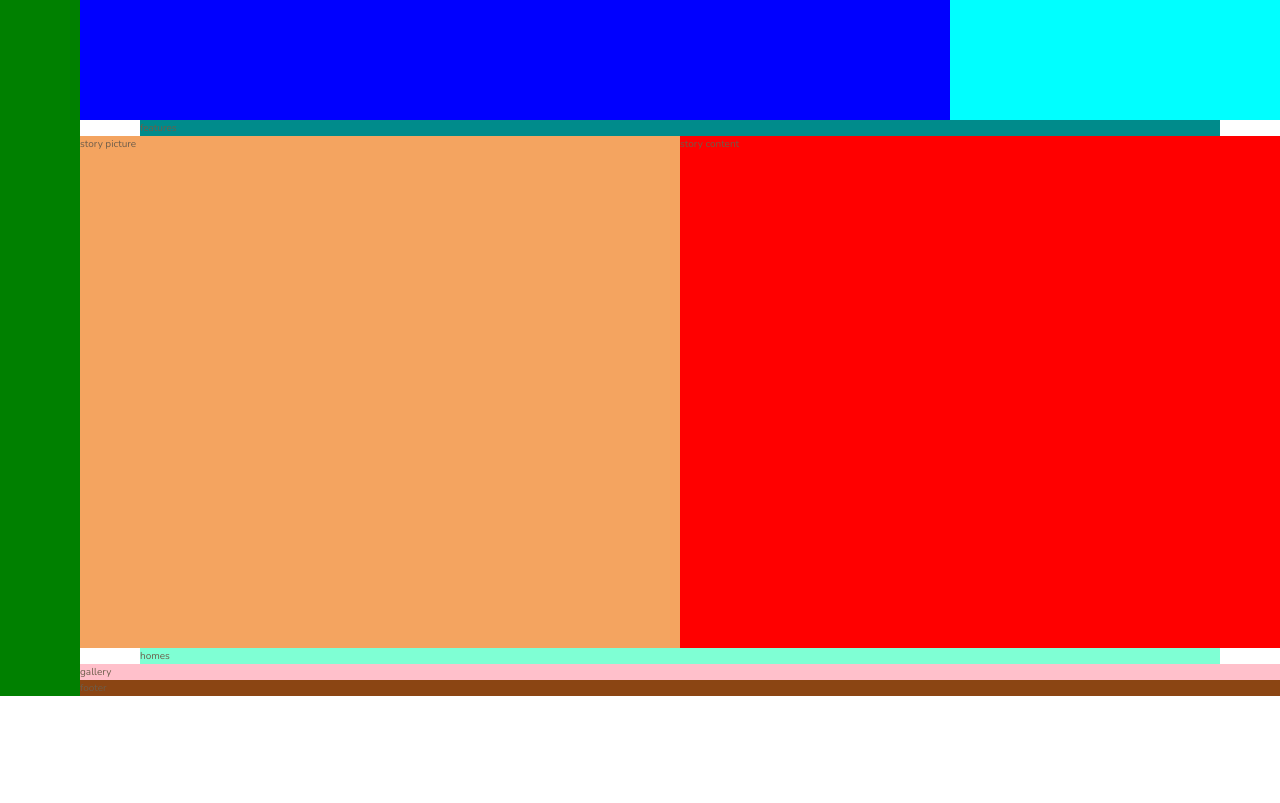
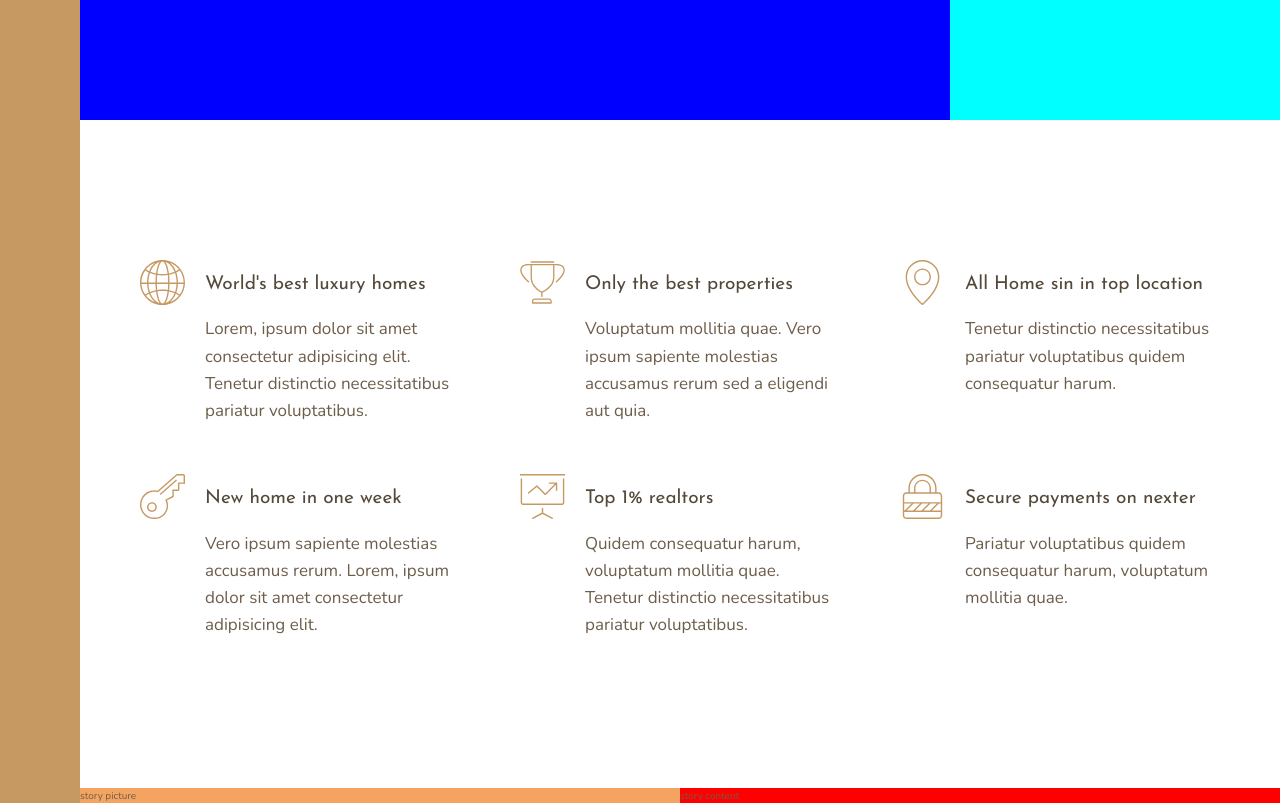
Before and after one commit to AbdulrhmanJo/Nexter, a website: page index.html in a window 1280 px wide. Shown: the part 520-1323 px from the top of the page. Before the commit the page ends 1216 px from the top, so only its background shows below. Drawn offline with nearby package versions, Linux system fonts and the light colour scheme.

Commit message:
add the feature section

```diff
--- a/index.html
+++ b/index.html
@@ -1,5 +1,6 @@
 <!DOCTYPE html>
 <html lang="en">
+
 <head>
     <meta charset="UTF-8">
     <meta name="viewport" content="width=device-width, initial-scale=1.0">
@@ -11,6 +12,7 @@
 
     <title>nexter &mdash; your home, your freedom</title>
 </head>
+
 <body class="container">
     <aside class="sidebar">
         sidebar
@@ -25,7 +27,69 @@
     </div>
 
     <div class="features">
-            features
+        <div class="feature">
+            <svg class="feature__icon">
+                <use xlink:href="img/sprite.svg#icon-global"></use>
+            </svg>
+            <h4 class="heading-4 heading-4--light">World's best luxury homes</h4>
+            <p class="feature__text">
+                Lorem, ipsum dolor sit amet consectetur adipisicing elit. Tenetur distinctio necessitatibus pariatur
+                voluptatibus.
+            </p>
+        </div>
+
+        <div class="feature">
+            <svg class="feature__icon">
+                <use xlink:href="img/sprite.svg#icon-trophy"></use>
+            </svg>
+            <h4 class="heading-4 heading-4--light">Only the best properties</h4>
+            <p class="feature__text">
+                Voluptatum mollitia quae. Vero ipsum sapiente molestias accusamus rerum sed a eligendi aut quia.
+            </p>
+        </div>
+
+        <div class="feature">
+            <svg class="feature__icon">
+                <use xlink:href="img/sprite.svg#icon-map-pin"></use>
+            </svg>
+            <h4 class="heading-4 heading-4--light">All Home sin in top location</h4>
+            <p class="feature__text">
+                Tenetur distinctio necessitatibus pariatur voluptatibus quidem consequatur harum.
+            </p>
+        </div>
+
+        <div class="feature">
+            <svg class="feature__icon">
+                <use xlink:href="img/sprite.svg#icon-key"></use>
+            </svg>
+            <h4 class="heading-4 heading-4--light">New home in one week</h4>
+            <p class="feature__text">
+                Vero ipsum sapiente molestias accusamus rerum. Lorem, ipsum dolor sit amet consectetur adipisicing elit.
+            </p>
+        </div>
+
+
+        <div class="feature">
+            <svg class="feature__icon">
+                <use xlink:href="img/sprite.svg#icon-presentation"></use>
+            </svg>
+            <h4 class="heading-4 heading-4--light">Top 1% realtors</h4>
+            <p class="feature__text">
+                Quidem consequatur harum, voluptatum mollitia quae. Tenetur distinctio necessitatibus pariatur
+                voluptatibus.
+            </p>
+        </div>
+
+
+        <div class="feature">
+            <svg class="feature__icon">
+                <use xlink:href="img/sprite.svg#icon-lock"></use>
+            </svg>
+            <h4 class="heading-4 heading-4--light">Secure payments on nexter</h4>
+            <p class="feature__text">
+                Pariatur voluptatibus quidem consequatur harum, voluptatum mollitia quae.
+            </p>
+        </div>
     </div>
 
     <div class="story__picture">
@@ -48,4 +112,5 @@
         footer
     </footer>
 </body>
+
 </html>
--- a/sass/_features.scss
+++ b/sass/_features.scss
@@ -1,4 +1,31 @@
 .features{
-    background-color: darkcyan;
     grid-column: center-start/center-end;
+
+    margin: 15rem 0;
+
+    display: grid;
+    grid-template-columns: repeat(auto-fit, minmax(25rem,1fr));
+    grid-gap: 6rem;
+
+    align-items: start;
 }
+
+.feature{
+
+    display: grid;
+    grid-template-columns: min-content 1fr;
+    grid-row-gap: 1.5rem;
+    grid-column-gap: 2rem;
+
+    &__icon{
+        fill: $color-primary;
+        width: 4.5rem;
+        height: 4.5rem;
+        grid-row: 1/ span 2;
+        transform: translateY(-1rem);
+    }
+
+    &__text{
+        font-size: 1.7rem;
+    }
+}
--- a/sass/_sidebar.scss
+++ b/sass/_sidebar.scss
@@ -1,5 +1,5 @@
 .sidebar{
-    background-color: green;
+    background-color: $color-primary;
     grid-column: side-start/side-end;
     grid-row: 1 / -1;
 }
--- a/sass/_typography.scss
+++ b/sass/_typography.scss
@@ -0,0 +1,21 @@
+[class^="heading"] {
+  font-family: $font-display;
+  font-weight: 400;
+}
+.heading {
+  &-1 {
+  }
+
+  &-2 {
+  }
+
+  &-3 {
+  }
+
+  &-4 {
+    font-size: 1.9rem;
+    &--light {
+      color: $color-grey-dark-1;
+    }
+  }
+}
```
Also changed, not shown: css/style.css. Lines whose indentation alone changed are shown as unchanged.
